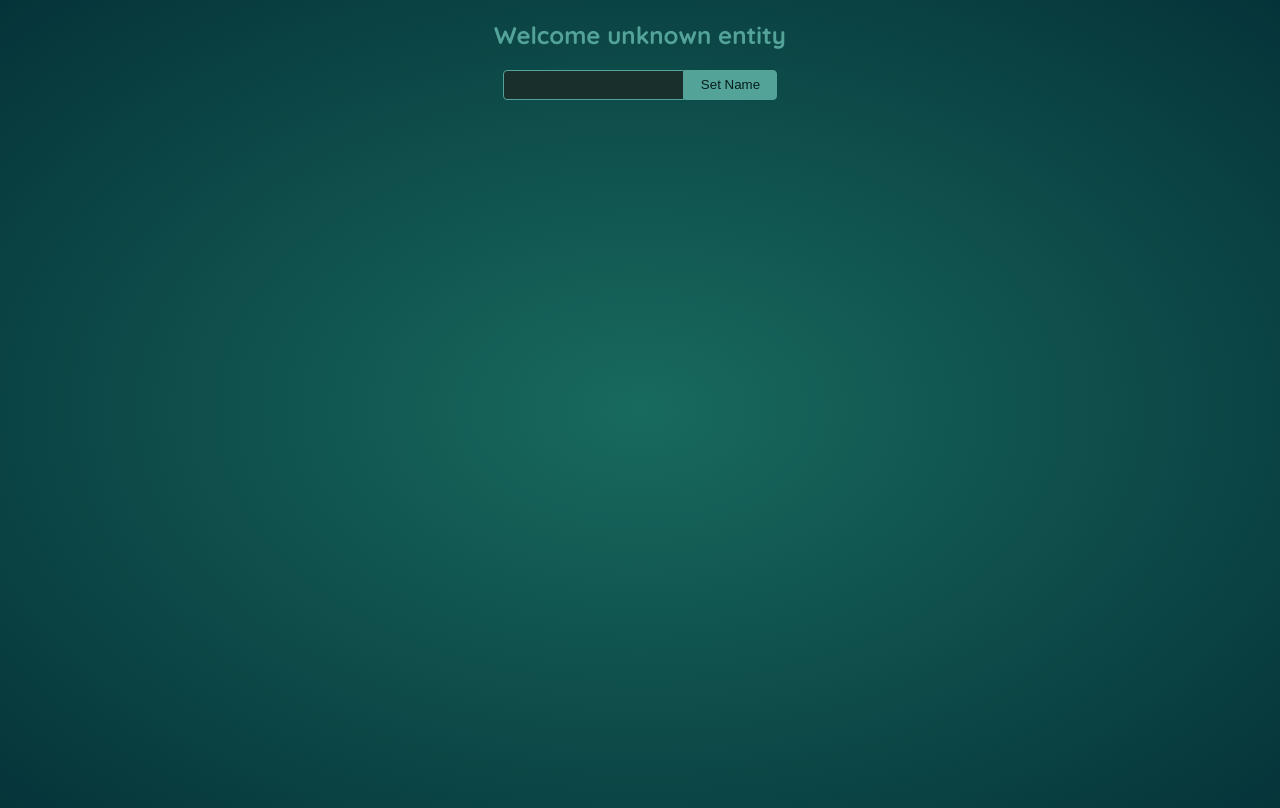
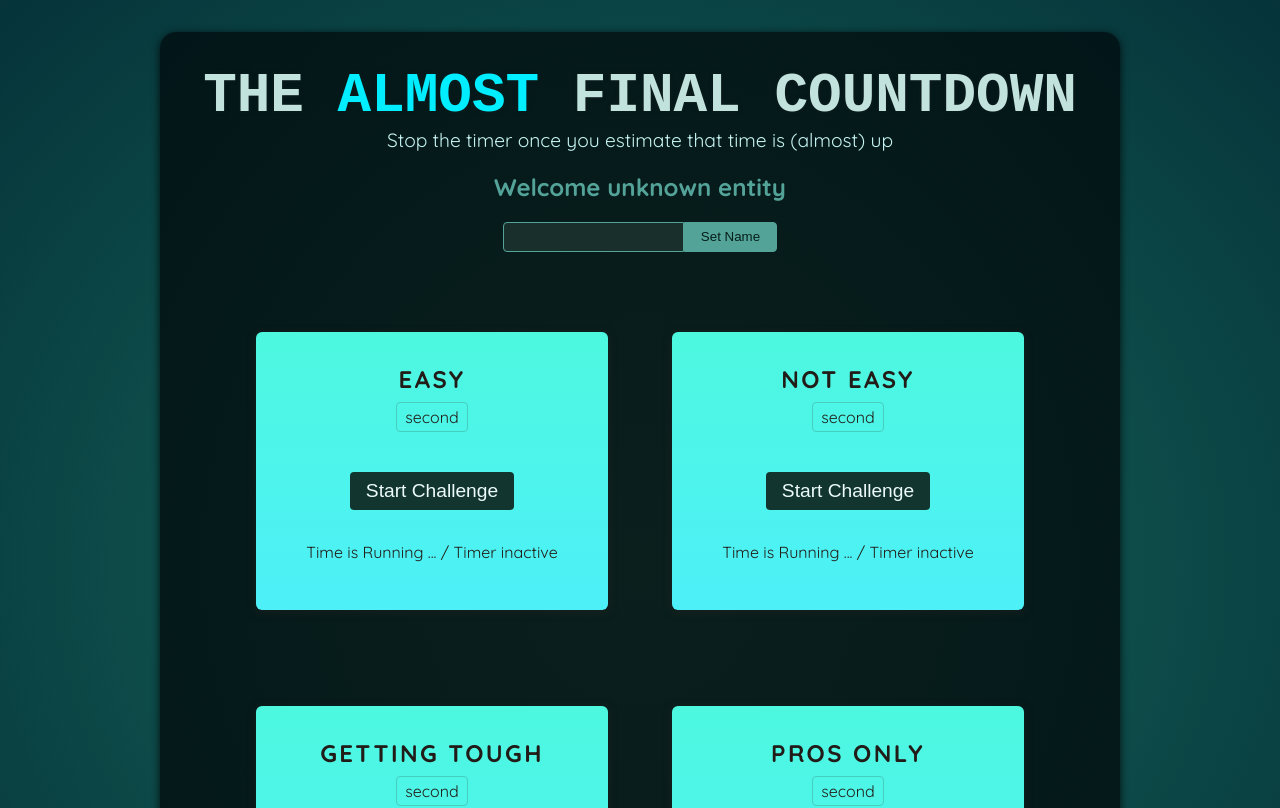
Before and after one commit to shefket-mustafa/Final-countdown, a React (Vite) app: page / in a window 1280 px wide. Shown: the top 808 px of the page. Built offline with nearby package versions, Linux system fonts and the light colour scheme; a web font is replaced by a local one.

Commit message:
src/App.jsx
Timer challenge added

```diff
--- a/src/App.jsx
+++ b/src/App.jsx
@@ -1,13 +1,26 @@
 import './index.css'
 import Player from "./components/Player"
+import TimerChallenge from './components/TimerChallenge'
 
 
 function App() {
 
   return (
     <>
+    <div id="modal"></div>
+    <div id="content">
+      <header>
+        <h1>The <em>Almost</em> Final Countdown</h1>
+        <p>Stop the timer once you estimate that time is (almost) up</p>
+      </header>
        <Player />
-      <div id="challenges"></div>
+      <div id="challenges">
+        <TimerChallenge title={'Easy'}/>
+        <TimerChallenge title={'Not easy'}/>
+        <TimerChallenge title={'Getting tough'}/>
+        <TimerChallenge title={'Pros only'}/>
+      </div>
+      </div>
     </>
   )
 }
--- a/src/components/Player.jsx
+++ b/src/components/Player.jsx
@@ -7,7 +7,8 @@ export default function Player() {
 
   const nameHandler = () => {
     setPlayerName(player.current.value);
-  }
+    player.current.value = '';
+  };
   return (
     <section id="player">
       <h2>Welcome  {playerName ? playerName : 'unknown entity'} </h2>
```
